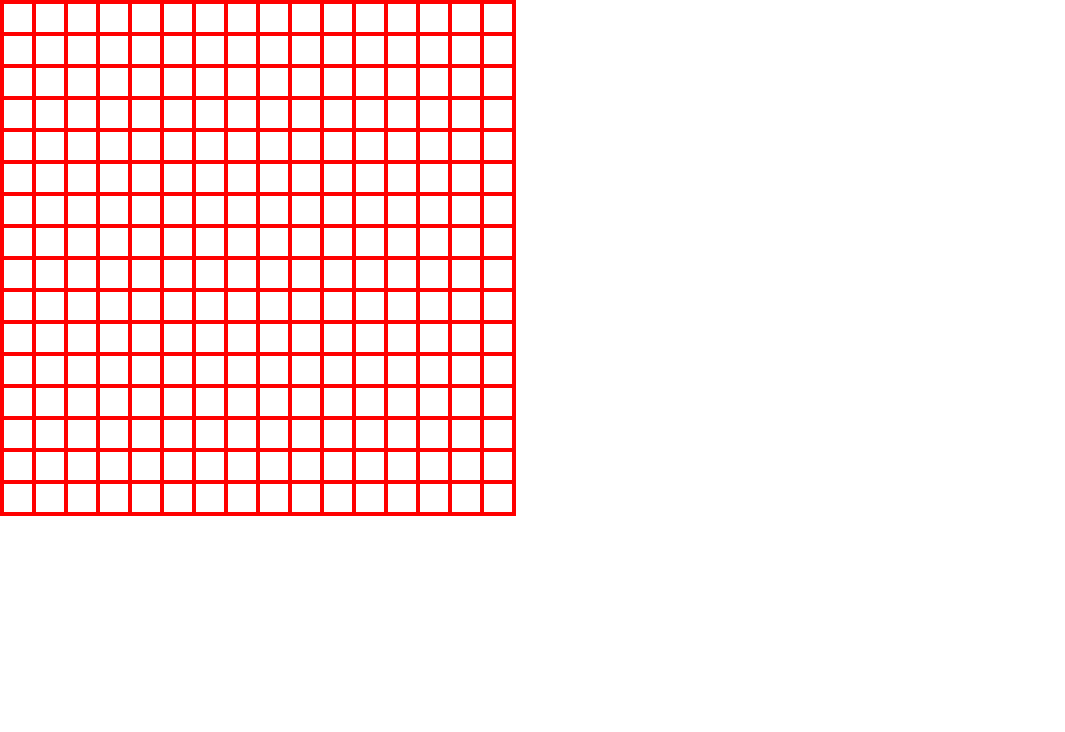
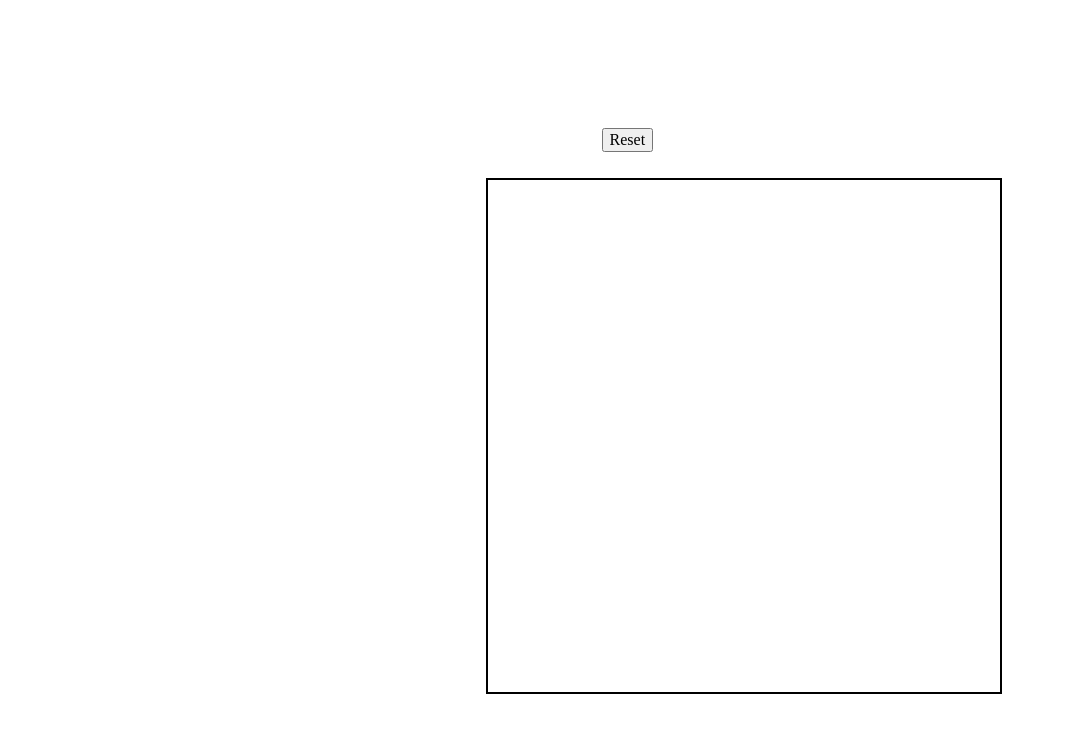
Before and after one commit to timtom619/Etch-a-Sketch, a plain HTML site: page template/index.html in a window 1280 px wide. Shown: the whole page, without its empty margins (0-1065 px from the left). Drawn offline with Linux system fonts and the light colour scheme.

Commit message:
Added reset button functionality with user prompt for new grid size

```diff
--- a/template/css/style.css
+++ b/template/css/style.css
@@ -381,11 +381,18 @@ body {
   box-sizing: border-box;
 }
 
+.reset {
+  margin-left: 47%;
+  margin-top: 10%;
+}
+
 /*set container to 512px*/
 .container {
+  margin-left: 38%;
+  margin-top: 2%;
   width: 516px;
   height: 516px;
-  border: 2px solid red;
+  border: 2px solid black;
   font-size: 0; /*this removes the gaps between the divs*/
 }
 
@@ -393,7 +400,7 @@ body {
   display: inline-block;
   width: 32px;
   height: 32px;
-  border: 2px solid red;
+  /* border: 2px solid red; */
 }
 /******************************************
 /* LAYOUT
--- a/template/index.html
+++ b/template/index.html
@@ -13,6 +13,7 @@
 		<link rel="stylesheet" href="css/style.css">
 	</head>
 	<body>
+		<button class="reset">Reset</button>
 		<section class="container"></section>
 		<script type="text/javascript" src="js/main.js"></script>
 	</body>
--- a/template/js/main.js
+++ b/template/js/main.js
@@ -3,6 +3,7 @@ const container = document.querySelector('.container');
 
 //Create 256 square divs
 //Append squareDivs as child to .container
+
 for(let i = 0; i < 256; i++) {
   let squareDiv = document.createElement('div');
   squareDiv.className = 'squareDiv';
@@ -13,3 +14,22 @@ for(let i = 0; i < 256; i++) {
     squareDiv.style.backgroundColor = 'grey';
  });
 }
+
+// Add a button to the top of the screen which will clear the current grid and send the user a popup asking for the number of squares per side for the new grid. Once entered, the new grid should be generated in the same total space as before (e.g. 960px wide) so that you’ve got a new sketch pad. Tip: Set the limit for the user input to a maximum of 100. A larger number of squares results in more computer resources being used, potentially causing delays, freezing, or crashing that we want to prevent.
+
+// Research button tags in HTML and how you can make a JavaScript function run when one is clicked.
+// Also check out prompts.
+// You should be able to enter 64 and have a brand new 64x64 grid pop up without changing the total amount of pixels used.
+
+let newGridDimensions = 0;
+
+// Add a button to the top of the screen which will clear the current grid
+const reset = document.querySelector('.reset').addEventListener('click', () => {
+  let collection = container.children;
+  for(let i = 0; i < collection.length; i++) {
+    collection[i].style.backgroundColor = 'white';
+  }
+
+  //Send popup asking for the number of squares per side for new grid
+  newGridDimensions = +prompt('Select a new grid size:');
+});
```
